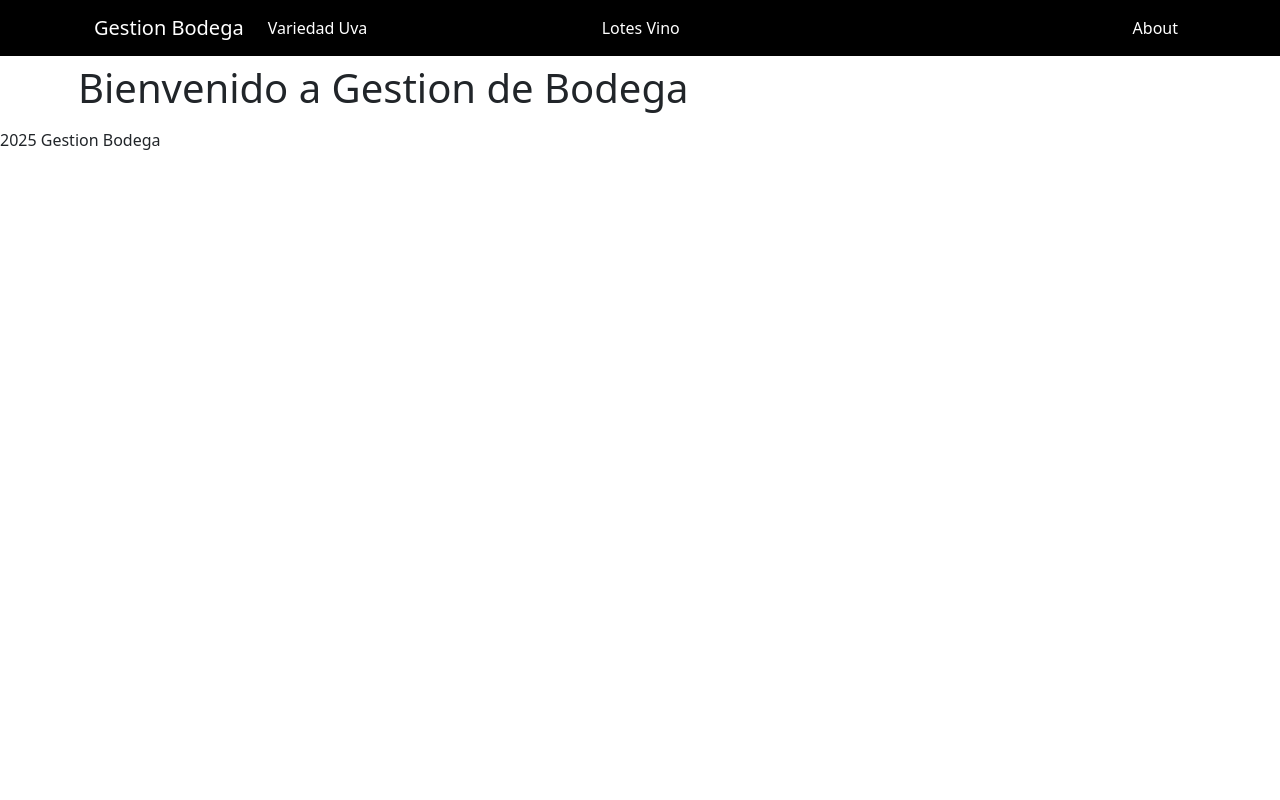
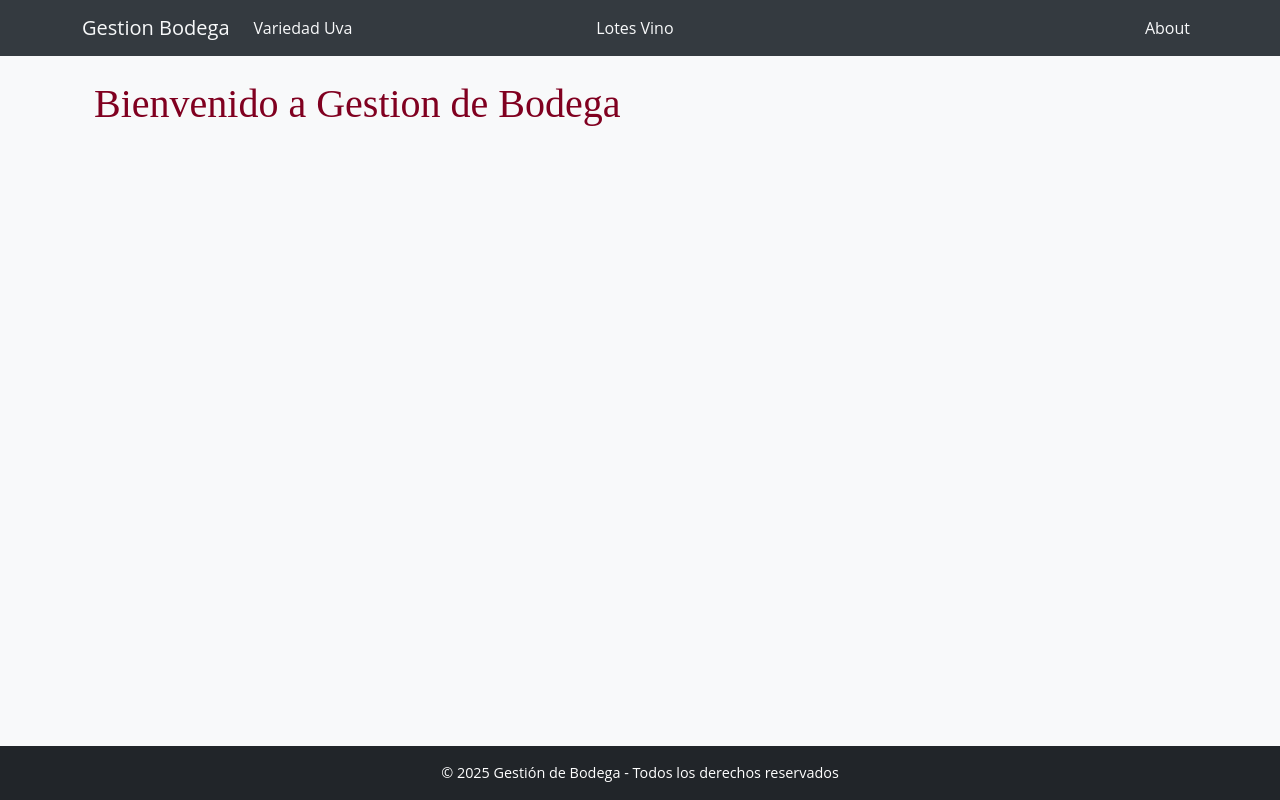
Before and after one commit to Nahuelito22/Gestion_de_bodega, a Flask app: page / in a window 1280 px wide. Run offline with Flask 3, Linux system fonts and the light colour scheme; some libraries are stand-ins or nearby versions.

Commit message:
Modificacion del gitignore, agregue estilos al main.css y modifique estructura del layout.html

```diff
--- a/static/css/main.css
+++ b/static/css/main.css
@@ -0,0 +1,77 @@
+/* Variables CSS*/
+:root {
+    --bs-font-sans-serif: 'Open Sans', sans-serif;
+    --bs-primary: #800020;
+    --bs-secondary: #D2B48C;
+    --bs-dark: #343a40;
+    --bs-light: #f8f9fa;
+    --bs-body-color: #333;
+    --bs-heading-color: var(--bs-primary);
+}
+
+/* Importar Google Fonts */
+@import url('https://fonts.googleapis.com/css2?family=Open+Sans:wght@400;600&family=Merriweather:wght@400;700&display=swap');
+
+/* Estilos generales del body */
+body {
+    background-color: var(--bs-light);
+    font-family: var(--bs-font-sans-serif);
+    color: var(--bs-body-color);
+    min-height: 100vh;
+    display: flex;
+    flex-direction: column;
+}
+
+
+.navbar {
+    background-color: var(--bs-dark) !important;
+}
+
+.navbar .nav-link,
+.navbar-brand {
+    color: var(--bs-light) !important;
+    transition: color 0.3s ease;
+}
+
+.navbar .nav-link:hover,
+.navbar-brand:hover {
+    color: var(--bs-secondary) !important;
+}
+
+footer {
+    background-color: var(--bs-dark) !important;
+    color: var(--bs-light) !important;
+    padding: 1.5rem;
+    text-align: center;
+    margin-top: auto;
+    font-size: 0.9rem;
+}
+
+
+h1, h2, h3, h4, h5, h6 {
+    font-family: 'Merriweather', serif;
+    color: var(--bs-heading-color);
+    margin-bottom: 1rem;
+}
+
+
+.container.p-4 {
+    flex-grow: 1;
+}
+
+
+.alert {
+    margin-top: 1rem;
+}
+
+.alert-success {
+    background-color: #d4edda;
+    color: #155724;
+    border-color: #c3e6cb;
+}
+
+.alert-danger {
+    background-color: #f8d7da;
+    color: #721c24;
+    border-color: #f5c6cb;
+}
--- a/templates/layout.html
+++ b/templates/layout.html
@@ -4,33 +4,35 @@
     <meta charset="UTF-8" />
     <meta http-equiv="X-UA-Compatible" content="IE=edge" />
     <meta name="viewport" content="width=device-width, initial-scale=1.0" />
-    <title>{% block title %} {% endblock %}</title>
-    <link
-      rel="stylesheet"
-      href="{{url_for('static', filename='css/bootstrap.min.css')}}"
-    />
+    <title>{% block title %}{% endblock %}</title>
+
     <link
       href="https://cdn.jsdelivr.net/npm/bootstrap@5.1.3/dist/css/bootstrap.min.css"
       rel="stylesheet"
       integrity="sha384-1BmE4kWBq78iYhFldvKuhfTAU6auU8tT94WrHftjDbrCEXSU1oBoqyl2QvZ6jIW3"
       crossorigin="anonymous"
     />
+
     <link
       rel="stylesheet"
-      href="{{url_for('static', filename='css/main.css')}}"
+      href="https://cdn.jsdelivr.net/npm/bootstrap-icons@1.10.5/font/bootstrap-icons.css"
     />
+
+    <link rel="stylesheet" href="{{ url_for('static', filename='css/main.css') }}" />
   </head>
   <body>
     {% include 'partials/_navbar.html' %}
 
-    <div class="container p-2">{% block body %}
-      {% endblock %}</div>
+    <div class="container p-4"> {# El p-4 ya es una clase de Bootstrap para padding #}
+      {% include 'partials/_message.html' %} {# Si usas flash messages, incluir aquí para que aparezcan #}
+      {% block body %}{% endblock %}
+    </div>
 
-    <footer>
-      2025 Gestion Bodega
+    {# El footer ya está bien estilizado por tu CSS y las clases de Bootstrap #}
+    <footer class="bg-dark text-white text-center py-3 mt-4">
+      &copy; 2025 Gestión de Bodega - Todos los derechos reservados
     </footer>
 
-    <!-- scripts -->
     <script
       src="https://cdn.jsdelivr.net/npm/bootstrap@5.1.3/dist/js/bootstrap.bundle.min.js"
       integrity="sha384-ka7Sk0Gln4gmtz2MlQnikT1wXgYsOg+OMhuP+IlRH9sENBO0LRn5q+8nbTov4+1p"
```
Also changed, not shown: 1 other file.
